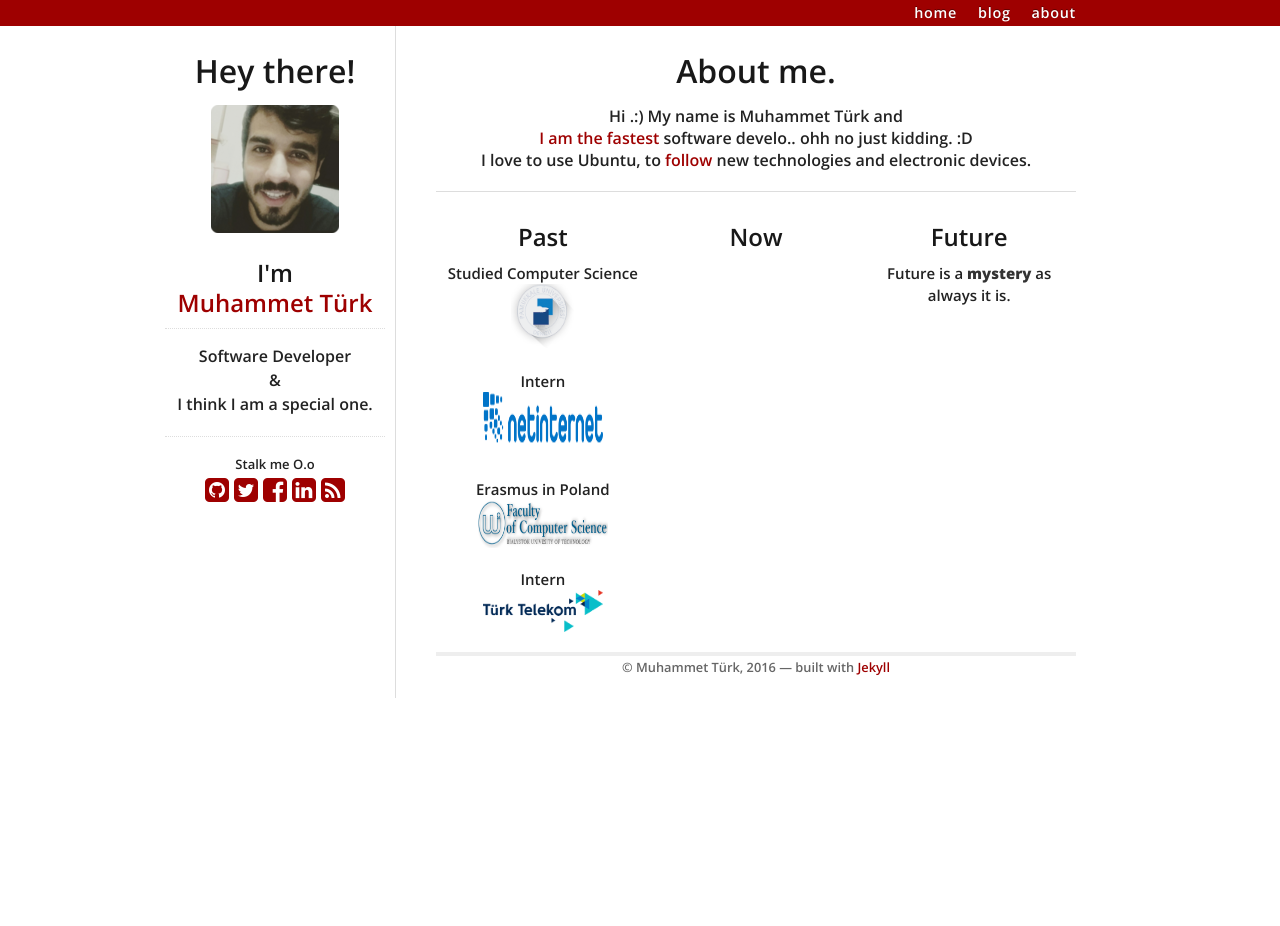
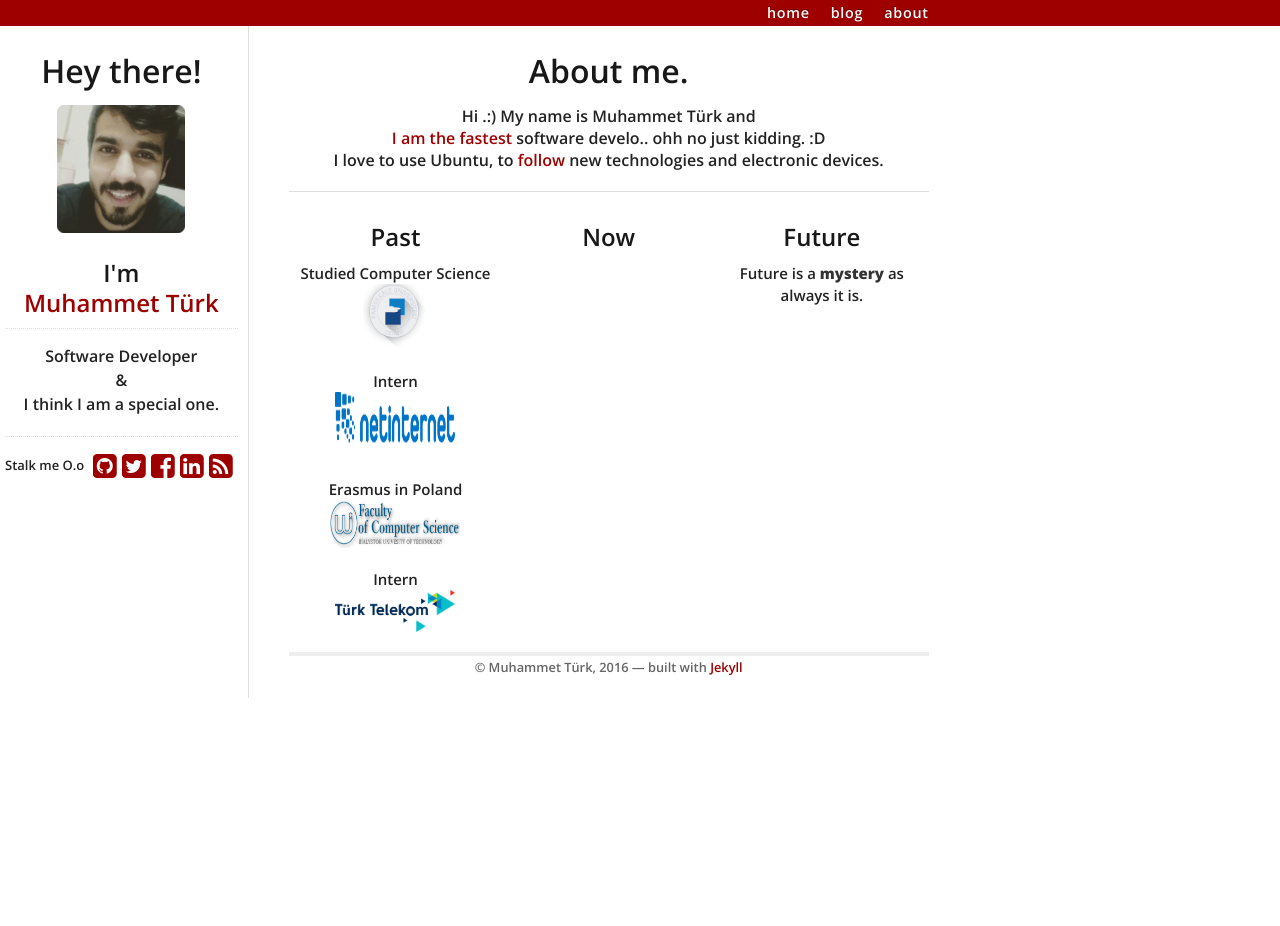
Before and after one commit to mturk111/mturk111.github.io, a Jekyll site: the page built from about.html, in a window 1280 px wide. Built offline with Jekyll 4.4.1, drawn with Linux system fonts in a browser that asks for light colours; nearby versions of some CDN libraries.

Commit message:
Update default.html

```diff
--- a/_layouts/default.html
+++ b/_layouts/default.html
@@ -19,10 +19,11 @@
   <link href="https://maxcdn.bootstrapcdn.com/font-awesome/4.4.0/css/font-awesome.min.css" rel="stylesheet" integrity="sha256-k2/8zcNbxVIh5mnQ52A0r3a6jAgMGxFJFE2707UxGCk= sha512-ZV9KawG2Legkwp3nAlxLIVFudTauWuBpC10uEafMHYL0Sarrz5A7G79kXh5+5+woxQ5HM559XX2UZjMJ36Wplg==" crossorigin="anonymous">
 </head>
 <body>
-  <div class="container">
-    <div class="four columns sidebar">
+  <div class="four columns sidebar">
       {% include sidebar.html %}
     </div>
+  <div class="container">
+
 
     <div class="eleven columns content">
       <div id="topbar">
```
